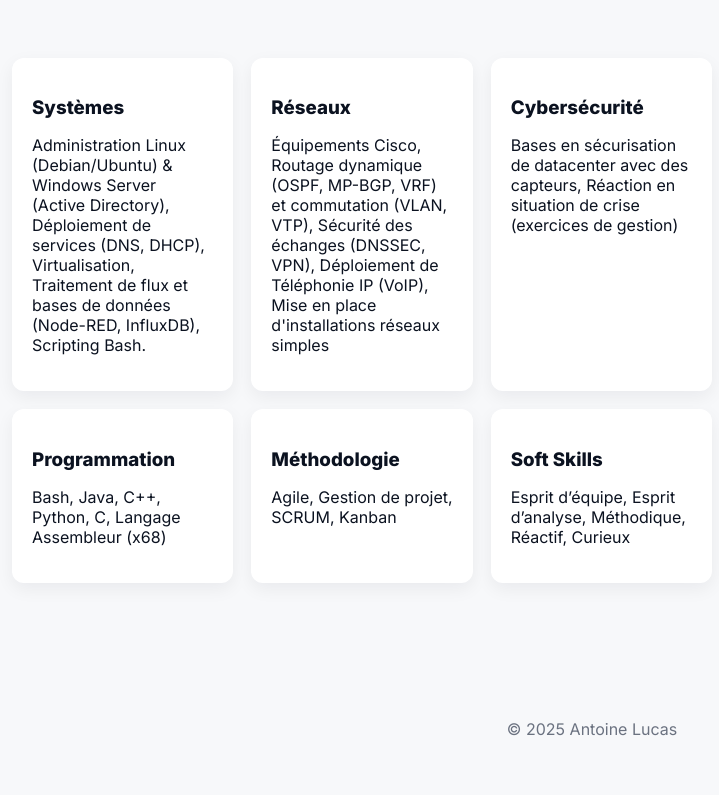
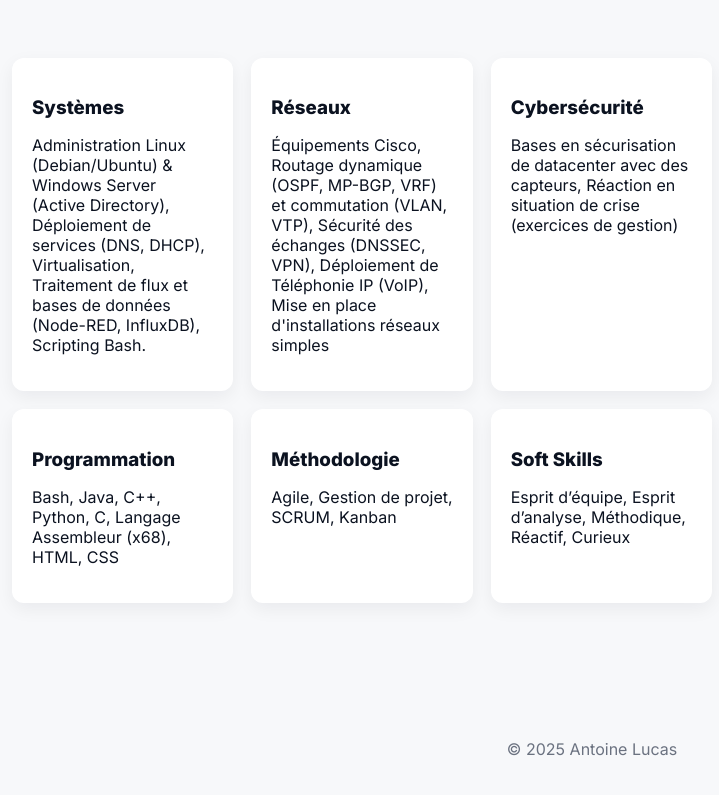
Before and after one commit to Petitluuuu/PortfolioIngenieur, a plain HTML site: page index.html in a window 1280 px wide. Shown: the part 429-1224 px from the top of the page, without its empty margins (48-767 px from the left). Drawn offline with Linux system fonts and the light colour scheme; a script that the page names is missing.

Commit message:
Add files via upload

```diff
--- a/index.html
+++ b/index.html
@@ -68,7 +68,7 @@
 </article>
 <article class="feature">
 <h3>Programmation</h3>
-<p>Bash, Java, C++, Python, C, Langage Assembleur (x68)</p>
+<p>Bash, Java, C++, Python, C, Langage Assembleur (x68), HTML, CSS</p>
 </article>
 <article class="feature">
 <h3>Méthodologie</h3>
```
